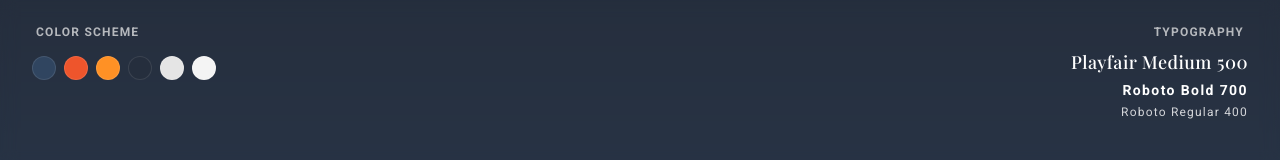
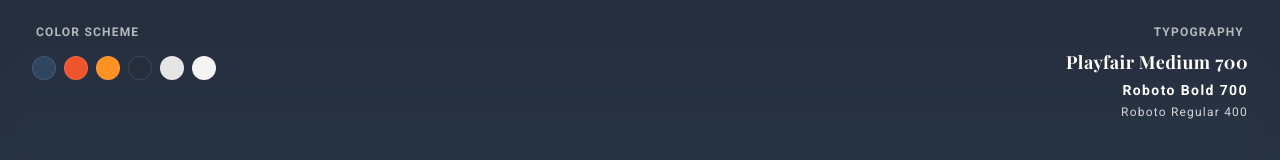
Before and after one commit to arturitu/threejs-react-starter, a React (Vite) app: page / in a window 1280 px wide. Shown: the top 160 px of the page. Built offline with nearby package versions, Linux system fonts and the light colour scheme.

Commit message:
Update font weights in UI and fix formatting in GameEngine and useStore

```diff
--- a/index.html
+++ b/index.html
@@ -6,7 +6,7 @@
     <link rel="preconnect" href="https://fonts.googleapis.com" />
     <link rel="preconnect" href="https://fonts.gstatic.com" crossorigin />
     <link
-      href="https://fonts.googleapis.com/css2?family=Playfair+Display:wght@500&family=Roboto:wght@400;700&display=swap"
+      href="https://fonts.googleapis.com/css2?family=Playfair+Display:wght@700&family=Roboto:wght@400;700&display=swap"
       rel="stylesheet"
     />
     <meta name="viewport" content="width=device-width, initial-scale=1.0" />
--- a/src/components/UI.jsx
+++ b/src/components/UI.jsx
@@ -1,4 +1,3 @@
-import { useEffect } from 'react'
 import useStore from '../store/useStore'
 
 const UI = () => {
@@ -70,7 +69,7 @@
             Typography
           </span>
           <div className="font-serif font-medium text-lg tracking-wide">
-            Playfair Medium 500
+            Playfair Medium 700
           </div>
           <div className="font-sans font-bold text-sm tracking-widest">
             Roboto Bold 700
--- a/src/engine/GameEngine.js
+++ b/src/engine/GameEngine.js
@@ -18,7 +18,7 @@
       75,
       window.innerWidth / window.innerHeight,
       0.1,
-      1000,
+      1000
     )
     this.camera.position.set(0, 0, 5)
 
@@ -50,7 +50,7 @@
       (color) => {
         const newColor = new THREE.Color(color)
         this.avatar.material.color.copy(newColor)
-      },
+      }
     )
 
     this.unsubscribeGameEnded = useStore.subscribe(
@@ -59,7 +59,7 @@
       },
       (ended) => {
         this.gameEnded = ended
-      },
+      }
     )
   }
 
--- a/src/store/useStore.js
+++ b/src/store/useStore.js
@@ -21,9 +21,9 @@
             avatarColor: state.avatarColor,
           }
         },
-      },
-    ),
-  ),
+      }
+    )
+  )
 )
 
 export default useStore
```
